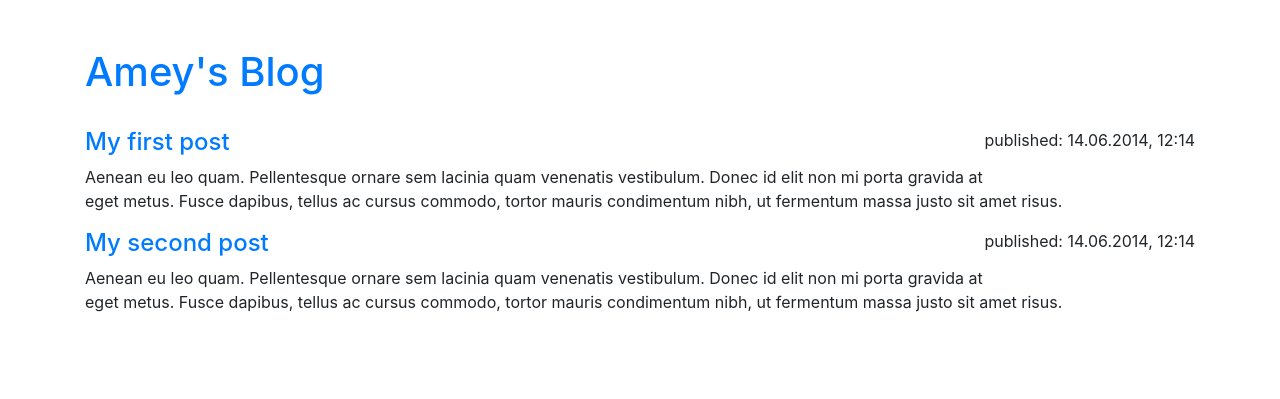
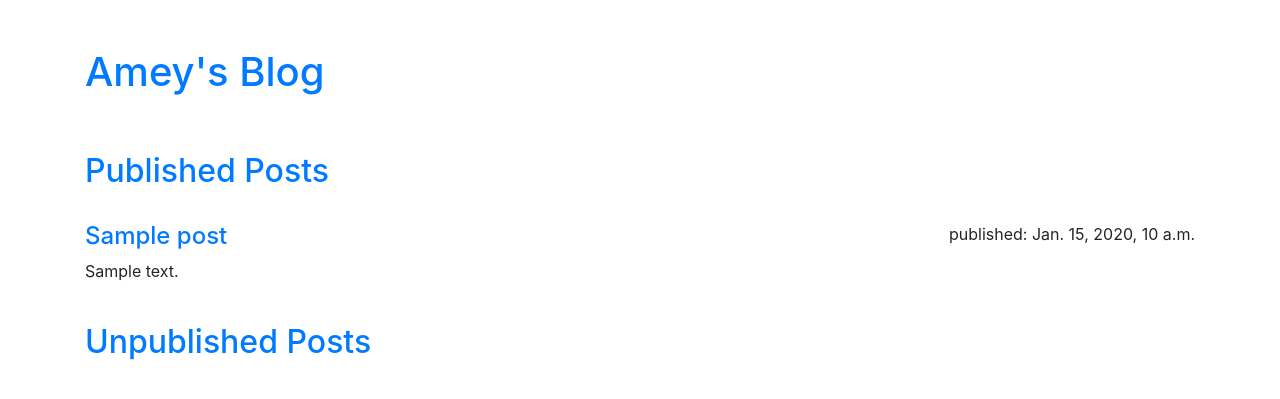
Before and after one commit to AmeyGohil/Django-Blog-App, a Django app: page / in a window 1280 px wide. Shown: the top 399 px of the page. Run offline with Django 3.2, Linux system fonts and the light colour scheme; tables that the repository leaves empty hold one stand-in row (values such as "Sample post"); some libraries are stand-ins or nearby versions.

Commit message:
added template to list blogs

```diff
--- a/blog/templates/blog/post_list.html
+++ b/blog/templates/blog/post_list.html
@@ -13,16 +13,29 @@
             <h1><a href="/">Amey's Blog</a></h1>
         </div>
         <br>
+        <br>
         <div>
-            <p class="float-right">published: 14.06.2014, 12:14</p>
-            <h4><a href="">My first post</a></h4>
-            <p>Aenean eu leo quam. Pellentesque ornare sem lacinia quam venenatis vestibulum. Donec id elit non mi porta gravida at eget metus. Fusce dapibus, tellus ac cursus commodo, tortor mauris condimentum nibh, ut fermentum massa justo sit amet risus.</p>
+            <h2><a href="/">Published Posts</a></h2>
+            <br>
+            {% for post in published_posts %}
+            <div>
+                <p class="float-right">published: {{ post.published_date }}</p>
+                <h4><a href="">{{ post.title }}</a></h4>
+                <p>{{ post.text|linebreaksbr }}</p>
+            </div>
+            {% endfor %}
         </div>
-
+        <br>
         <div>
-            <p class="float-right">published: 14.06.2014, 12:14</p>
-            <h4><a href="">My second post</a></h4>
-            <p>Aenean eu leo quam. Pellentesque ornare sem lacinia quam venenatis vestibulum. Donec id elit non mi porta gravida at eget metus. Fusce dapibus, tellus ac cursus commodo, tortor mauris condimentum nibh, ut fermentum massa justo sit amet risus.</p>
+            <h2><a href="/">Unpublished Posts</a></h2>
+            <br>
+            {% for post in unpublished_posts %}
+                <div>
+                    <p class="float-right"><a href="">Publish</a></p>
+                    <h4><a href="">{{ post.title }}</a></h4>
+                    <p>{{ post.text|linebreaksbr }}</p>
+                </div>
+            {% endfor %}
         </div>
     </div>
     <script src="https://code.jquery.com/jquery-3.5.1.slim.min.js" integrity="sha384-DfXdz2htPH0lsSSs5nCTpuj/zy4C+OGpamoFVy38MVBnE+IbbVYUew+OrCXaRkfj" crossorigin="anonymous"></script>
--- a/blog/views.py
+++ b/blog/views.py
@@ -1,5 +1,9 @@
 from django.shortcuts import render
+from django.utils import timezone
+from .models import Post
 
 
 def post_list(request):
-    return render(request, 'blog/post_list.html', {})
+    published_posts = Post.objects.filter(published_date__lte=timezone.now()).order_by('published_date')
+    unpublished_posts = Post.objects.filter(published_date=None)
+    return render(request, 'blog/post_list.html', {'published_posts':published_posts, 'unpublished_posts':unpublished_posts, })
```
